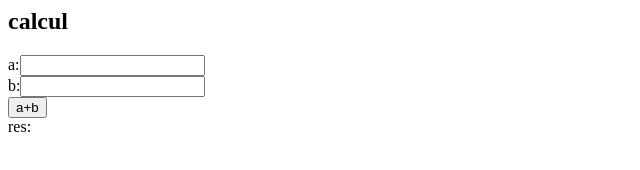
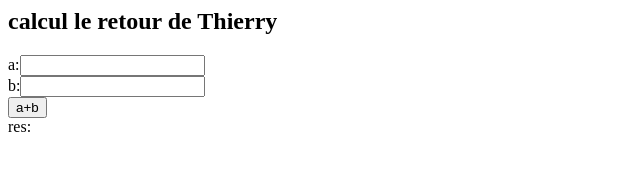
Before and after one commit to didier-tp/git-classroom, a plain HTML site: page basicHtmlCssJs3/index.html in a window 1280 px wide. Shown: the whole page, without its empty margins (0-640 px from the left). Drawn offline with Linux system fonts and the light colour scheme.

Commit message:
modifierindex

```diff
--- a/basicHtmlCssJs3/index.html
+++ b/basicHtmlCssJs3/index.html
@@ -4,7 +4,7 @@
 <script src="script.js"></script>
 </head>
 <body>
-  <h2>calcul</h2>
+  <h2>calcul le retour de Thierry</h2>
   a:<input id="a"/><br/>
   b:<input id="b"/><br/>
   <button id="btnAdd" >a+b</button><br/>
```
